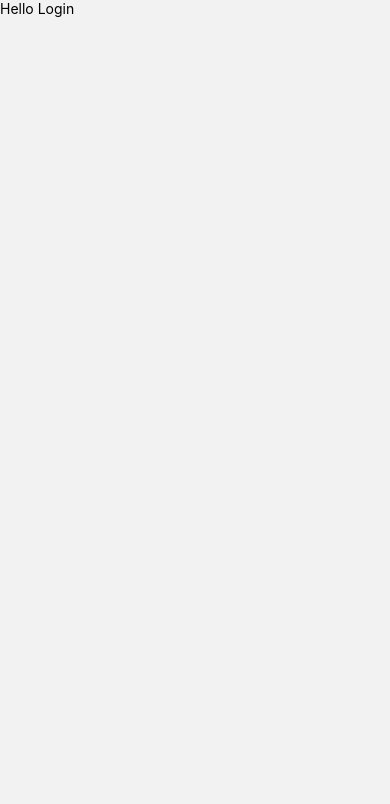
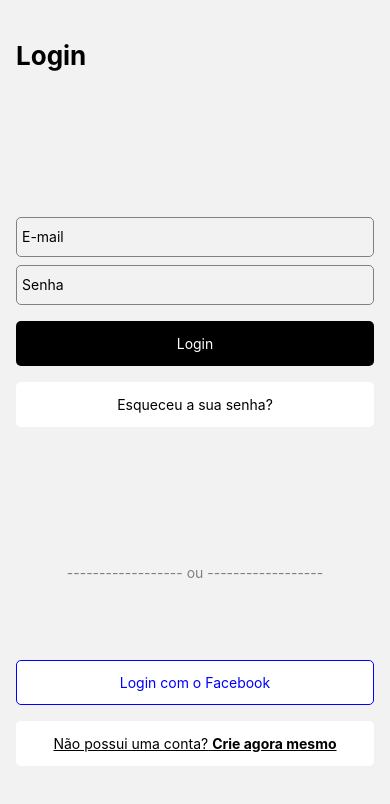
Before and after one commit to mamede/iesb-react-native-projeto02, a React Native app: screen /Login in a window 390 px wide. Shown: the top 804 px of the page. Built offline with nearby package versions, Linux system fonts and the light colour scheme.

Commit message:
:art: add login page style

```diff
--- a/package.json
+++ b/package.json
@@ -3,7 +3,7 @@
   "version": "1.0.0",
   "main": "node_modules/expo/AppEntry.js",
   "scripts": {
-    "start": "expo start",
+    "start": "expo start --tunnel",
     "android": "expo start --android",
     "ios": "expo start --ios",
     "web": "expo start --web"
--- a/src/routes/index.tsx
+++ b/src/routes/index.tsx
@@ -6,6 +6,7 @@ import { createNativeStackNavigator } from "@react-navigation/native-stack";
 // SCREENS
 import { Login } from "../screens/login";
 import { Home } from "../screens/home";
+import { Details } from "../screens/details";
 
 const Stack = createNativeStackNavigator();
 
@@ -27,6 +28,13 @@ const Routes = () => {
             title: "Listagem de projetos",
           }}
         />
+        <Stack.Screen
+          name="Details"
+          component={Details}
+          options={{
+            title: "Detalhes do projeto",
+          }}
+        />
       </Stack.Navigator>
     </>
   );
--- a/src/screens/login.tsx
+++ b/src/screens/login.tsx
@@ -1,14 +1,144 @@
 import React from "react";
-
-// COMPONENTS
-import { View, Text } from "react-native";
+import {
+  View,
+  Text,
+  TextInput,
+  StyleSheet,
+  SafeAreaView,
+  TouchableOpacity,
+  Alert,
+  ScrollView,
+} from "react-native";
+import { useNavigation } from "@react-navigation/native";
 
 function Login() {
+  const navigation = useNavigation();
+
+  const login = () => {
+    navigation.navigate("Home");
+  };
+
+  const forgetMyPassword = () => {
+    Alert.alert("Atenção", "Cliquei em esqueci minha senha");
+  };
+
   return (
-    <View>
-      <Text>Hello Login</Text>
-    </View>
+    <ScrollView
+      style={styles.container}
+      contentContainerStyle={{ flexGrow: 1 }}
+    >
+      <SafeAreaView />
+      <Text style={styles.title}>Login</Text>
+      <View style={styles.containerInputs}>
+        <TextInput
+          style={styles.textInput}
+          placeholder="E-mail"
+          keyboardType="email-address"
+          maxLength={25}
+        />
+        <TextInput
+          style={styles.textInput}
+          placeholder="Senha"
+          secureTextEntry
+          maxLength={10}
+        />
+        <TouchableOpacity
+          style={styles.button}
+          onPress={login}
+          activeOpacity={0.8}
+        >
+          <Text style={styles.label}>Login</Text>
+        </TouchableOpacity>
+        <TouchableOpacity
+          style={[styles.button, styles.whiteBackground]}
+          onPress={forgetMyPassword}
+        >
+          <Text style={[styles.label, styles.blackLabel]}>
+            Esqueceu a sua senha?
+          </Text>
+        </TouchableOpacity>
+      </View>
+      <Text style={styles.divider}>
+        ------------------ ou ------------------
+      </Text>
+      <View style={styles.containerFooter}>
+        <TouchableOpacity style={[styles.button, styles.socialButton]}>
+          <Text style={[styles.label, styles.socialLabel]}>
+            Login com o Facebook
+          </Text>
+        </TouchableOpacity>
+        <TouchableOpacity style={[styles.button, styles.whiteBackground]}>
+          <Text style={[styles.label, styles.blackLabel, styles.underline]}>
+            Não possui uma conta?{" "}
+            <Text style={styles.boldWeight}>Crie agora mesmo</Text>
+          </Text>
+        </TouchableOpacity>
+      </View>
+    </ScrollView>
   );
 }
 
 export { Login };
+
+const styles = StyleSheet.create({
+  container: {
+    flex: 1,
+    padding: 16,
+  },
+  title: {
+    fontSize: 26,
+    marginTop: 24,
+    fontWeight: "bold",
+  },
+  containerInputs: {
+    flex: 2,
+    justifyContent: "center",
+  },
+  textInput: {
+    height: 40,
+    borderWidth: 0.3,
+    borderColor: "grey",
+    marginTop: 8,
+    borderRadius: 5,
+    padding: 5,
+  },
+  button: {
+    height: 45,
+    backgroundColor: "#000",
+    justifyContent: "center",
+    marginTop: 16,
+    borderRadius: 5,
+  },
+  label: {
+    color: "#FFF",
+    textAlign: "center",
+  },
+  whiteBackground: {
+    backgroundColor: "#FFF",
+  },
+  blackLabel: {
+    color: "#000",
+  },
+  containerFooter: {
+    flex: 1,
+    justifyContent: "center",
+  },
+  socialButton: {
+    borderColor: "blue",
+    borderWidth: 0.3,
+    backgroundColor: "#FFF",
+  },
+  socialLabel: {
+    color: "blue",
+  },
+  boldWeight: {
+    fontWeight: "bold",
+  },
+  divider: {
+    textAlign: "center",
+    color: "grey",
+  },
+  underline: {
+    textDecorationLine: "underline",
+  },
+});
```
Also changed, not shown: src/@types/navigation.d.ts (+3 -4 lines).
